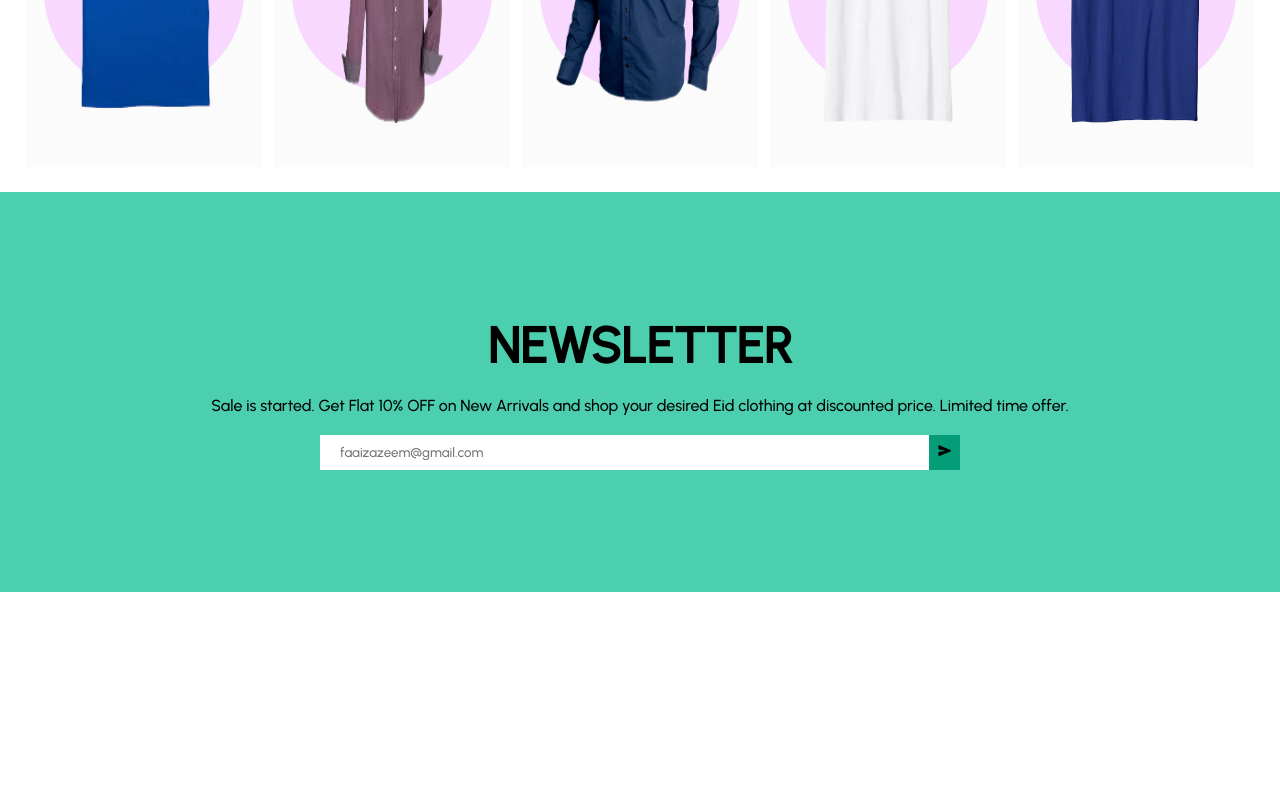
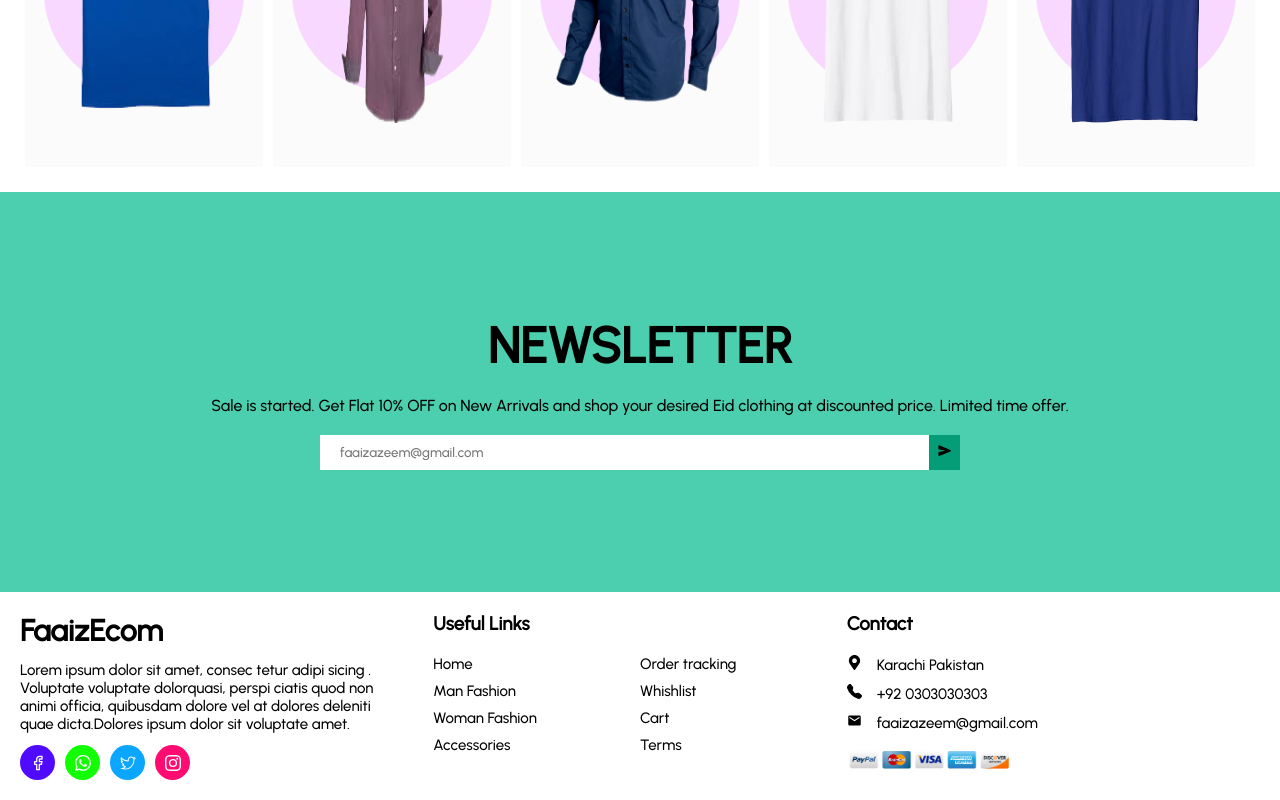
Before and after one commit to hmfaaiz/e-commerce-mern, a React (Create React App) app in the folder ecommerceui/: page / in a window 1280 px wide. Shown: the part 2305-3105 px from the top of the page. Before the commit the page ends 2897 px from the top, so only its background shows below. Built offline with nearby package versions, Linux system fonts and the light colour scheme.

Commit message:
Footer is completed

```diff
--- /dev/null
+++ b/ecommerceui/src/components/Footer.jsx
@@ -0,0 +1,165 @@
+import styled from "styled-components"
+import { FiFacebook } from "react-icons/fi"
+import { BsWhatsapp } from "react-icons/bs"
+import { TfiTwitter } from "react-icons/tfi"
+import { BsInstagram } from "react-icons/bs"
+import { FaMapMarkerAlt } from "react-icons/fa"
+import { BsFillTelephoneFill } from "react-icons/bs"
+import { MdEmail } from "react-icons/md"
+import payment from '../images/payment.png';
+
+const Container = styled.div`
+    display:flex;
+    padding:20px;
+    `;
+
+const Left = styled.div`
+    flex:1`;
+
+const Logo = styled.h1`
+    font-size:30px;
+    cursor:pointer;
+    `;
+const Description = styled.p`
+    margin-top:12px;
+    margin-right:50px;
+    font-size:15px;
+    `;
+
+
+const IconContainer = styled.div`
+    display:flex;
+    margin-top:12px;
+    `;
+const Icon = styled.div`
+    background-color:${props => props.bg};
+    margin-right:10px;
+    height:35px;
+    width:35px;
+    align-items:center;
+    justify-content:center;
+    display:flex;
+    border-radius:50%;
+    color:white;
+    cursor:pointer;`;
+
+
+const Center = styled.div`
+flex:1`;
+
+const Title = styled.h3`
+    margin-bottom:20px
+
+`;
+
+const List = styled.ul`
+
+    margin:0px;
+    padding:0;
+    display:flex;
+
+    flex-wrap:wrap;
+    `;
+const ListItem = styled.li`
+
+    list-style:none;
+    font-size:15px;
+    margin-bottom:9px;
+    width:50%;
+    cursor:pointer;
+
+`;
+
+
+
+const Right = styled.div`
+flex:1;
+
+`;
+
+
+
+const ContactContainer = styled.div`
+    margin-bottom:10px;
+    font-size:15px;
+`;
+
+const Payment = styled.img`
+    width:40%;
+    margin-top:4px;
+    cursor:pointer;
+
+    `;
+
+function Footer() {
+
+    return (
+        <Container>
+            <Left>
+                <Logo>
+                    FaaizEcom
+                </Logo>
+                <Description>
+                    Lorem ipsum dolor sit amet, consec tetur adipi sicing .
+                    Voluptate voluptate dolorquasi, perspi ciatis quod non
+                    animi officia, quibusdam dolore vel at dolores deleniti
+                    quae dicta.Dolores ipsum dolor sit voluptate amet.
+                </Description>
+                <IconContainer>
+                    <Icon bg="#500bff">
+                        <FiFacebook />
+                    </Icon>
+                    <Icon bg="#11ff00">
+                        <BsWhatsapp />
+
+                    </Icon>
+                    <Icon bg="#0ba6ff">
+                        <TfiTwitter />
+                    </Icon>
+                    <Icon bg="#ff0b71">
+                        <BsInstagram />
+
+                    </Icon>
+                </IconContainer>
+            </Left>
+            <Center>
+                <Title>Useful Links</Title>
+                <List>
+                    <ListItem>Home</ListItem>
+                    <ListItem>Order tracking</ListItem>
+                    <ListItem>Man Fashion</ListItem>
+                    <ListItem>Whishlist</ListItem>
+                    <ListItem>Woman Fashion</ListItem>
+                    <ListItem>Cart</ListItem>
+                    <ListItem>Accessories</ListItem>
+                    <ListItem>Terms</ListItem>
+
+                </List>
+            </Center>
+            <Right>
+                <Title>Contact</Title>
+
+                <ContactContainer>
+                    <FaMapMarkerAlt style={{ marginRight: "15px" }} />
+                    Karachi Pakistan
+                </ContactContainer>
+                <ContactContainer>
+                    <BsFillTelephoneFill style={{ marginRight: "15px" }} />
+                    +92 0303030303
+                </ContactContainer>
+                <ContactContainer>
+                    <MdEmail style={{ marginRight: "15px" }} />
+                    faaizazeem@gmail.com
+                </ContactContainer>
+
+                <Payment src={payment} />
+
+
+
+            </Right>
+
+        </Container>
+    )
+}
+
+export default Footer
--- a/ecommerceui/src/pages/Home.jsx
+++ b/ecommerceui/src/pages/Home.jsx
@@ -5,6 +5,7 @@ import Slider from "../components/Slider"
 import Categories from "../components/Categories"
 import Products from '../components/Products'
 import Newsletter from '../components/Newsletter'
+import Footer from '../components/Footer'
 
 function Home() {
   return (
@@ -15,6 +16,7 @@ function Home() {
       <Categories/>
       <Products/>
       <Newsletter/>
+      <Footer/>
     </div>
   )
 }
```
Also changed, not shown: ecommerceui/src/images/payment.png (added).
